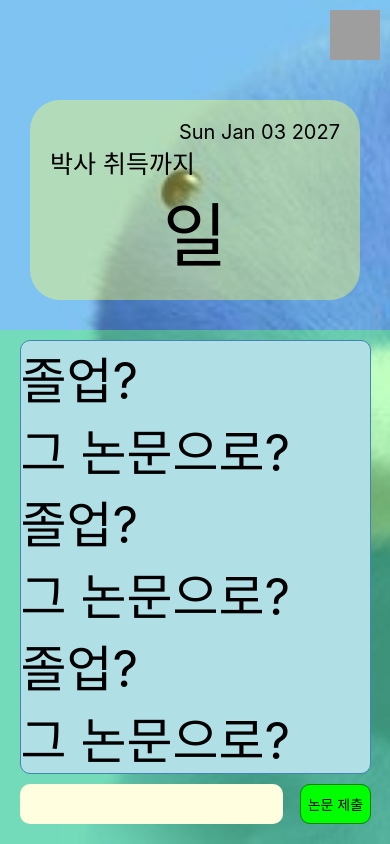
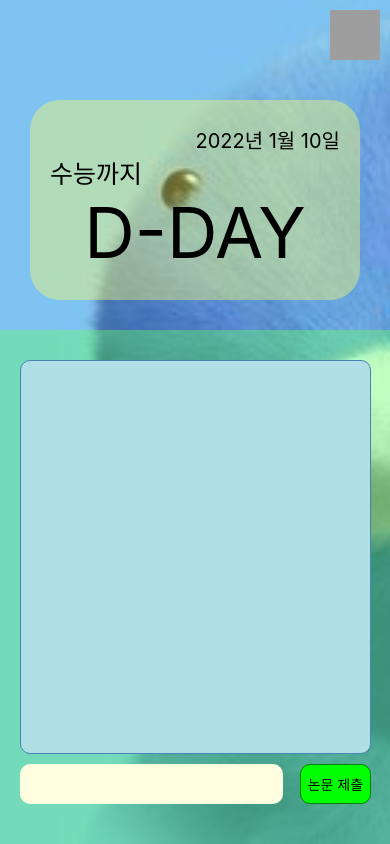
Before and after one commit to Uniaut/React-Native-TIL, a React Native app in the folder DdayChat/: screen / in a window 390 px wide. Built offline with nearby package versions, Linux system fonts and the light colour scheme; grey boxes are pictures that could not be loaded.

Commit message:
modal feature implemented

```diff
--- a/DdayChat/App.js
+++ b/DdayChat/App.js
@@ -7,7 +7,8 @@ import {
   StyleSheet,
   Text,
   TextInput,
-  TouchableOpacity
+  TouchableOpacity,
+  TouchableHighlightBase
 } from 'react-native';
 
 import Setting from './Setting.js';
@@ -20,15 +21,40 @@ export default class App extends React.Component {
   constructor (props) {
     super(props);
     this.state = {
-      date: new Date(2027, 0, 3),
-      title: '박사 취득',
-      log: '졸업?\n그 논문으로?\n졸업?\n그 논문으로?\n졸업?\n그 논문으로?\n',
+      date: new Date(),
+      title: '수능',
+      log: '',
       settingModal: false,
     }
   }
 
   toggleSettingModal() {
     this.setState({settingModal: !this.state.settingModal})
+  }
+
+  settingHandler(changedTitle, changedDate) {
+    this.setState({
+      title: changedTitle,
+      date: changedDate
+    });
+    this.toggleSettingModal();
+  }
+
+  dateText(){
+    return this.state.date.getFullYear() + '년 ' + (this.state.date.getMonth() + 1) + '월 ' + this.state.date.getDate() + '일'
+  }
+
+  dateDeltaText(){
+    const dist = new Date().getTime() - this.state.date.getTime();
+    console.log(new Date(), this.state.dday, dist / (1000 * 60 * 60 * 24) )
+    const delta = Math.floor(dist / (1000 * 60 * 60 * 24))
+    if (delta < 0) {
+      return 'D-'+ Math.abs(delta);
+    } else if (delta > 0) {
+      return 'D+'+ Math.abs(delta);
+    } else {
+      return 'D-DAY'
+    }
   }
 
   render() {
@@ -51,13 +77,13 @@ export default class App extends React.Component {
           </View>
           <View style={styles.ddayView}>
             <Text style={styles.ddayDateText}>
-              {this.state.date.toDateString()}
+              {this.dateText()}
             </Text>
             <Text style={styles.ddayEventText}>
               {this.state.title}까지
             </Text>
             <Text style={styles.ddayDayText}>
-              {}일
+              {this.dateDeltaText()}
             </Text>
           </View>
           <View style={styles.chatView}>
@@ -78,7 +104,14 @@ export default class App extends React.Component {
             </View>
           </View>
 
-          {this.state.settingModal ? <Setting/> : <></>}
+          {this.state.settingModal ?
+            <Setting
+              title={this.state.title}
+              date={this.state.date}
+              modalHandler={()=>{this.toggleSettingModal()}}
+              settingHandler={(chTitle, chDate)=>{this.settingHandler(chTitle, chDate)}}
+            />
+          : <></>}
 
         </ImageBackground>
       </View>
@@ -132,6 +165,7 @@ const styles = StyleSheet.create({
     paddingVertical:30,
   },
   chatLogView: {
+    flex: 1,
     backgroundColor: 'powderblue',
     borderWidth:1,
     borderColor:'steelblue',
--- a/DdayChat/Setting.js
+++ b/DdayChat/Setting.js
@@ -13,26 +13,34 @@ export default class Setting extends React.Component {
   constructor(props) {
     super(props);
     this.state = {
-      title: '',
-      date: new Date(),
+      title: props.title,
+      date: props.date,
     };
   }
   render() {
     return (
       <View style={styles.container}>
-        <TouchableOpacity style={styles.background}/>
+        <TouchableOpacity
+          activeOpacity={1}
+          onPress={()=>{this.props.modalHandler()}}
+          style={styles.background}
+        />
         <View style={styles.modal}>
           <Text style={styles.titleText}>설정</Text>
           <TextInput
+            value={this.state.title}
             onChangeText={(changedText)=>{this.setState({title: changedText})}}
             style={styles.titleInput}
             placeholder={'이벤트 내용을 입력해주세요'}
           />
           <DatePicker
             date={this.state.date}
+            onDateChange={(chDate)=>{this.setState({date: chDate})}}
             mode="date"
           />
-          <TouchableOpacity>
+          <TouchableOpacity
+            onPress={()=>{this.props.settingHandler(this.state.title, this.state.date)}}
+          >
             <Text style={styles.doneText}>
               변경
             </Text>
```
